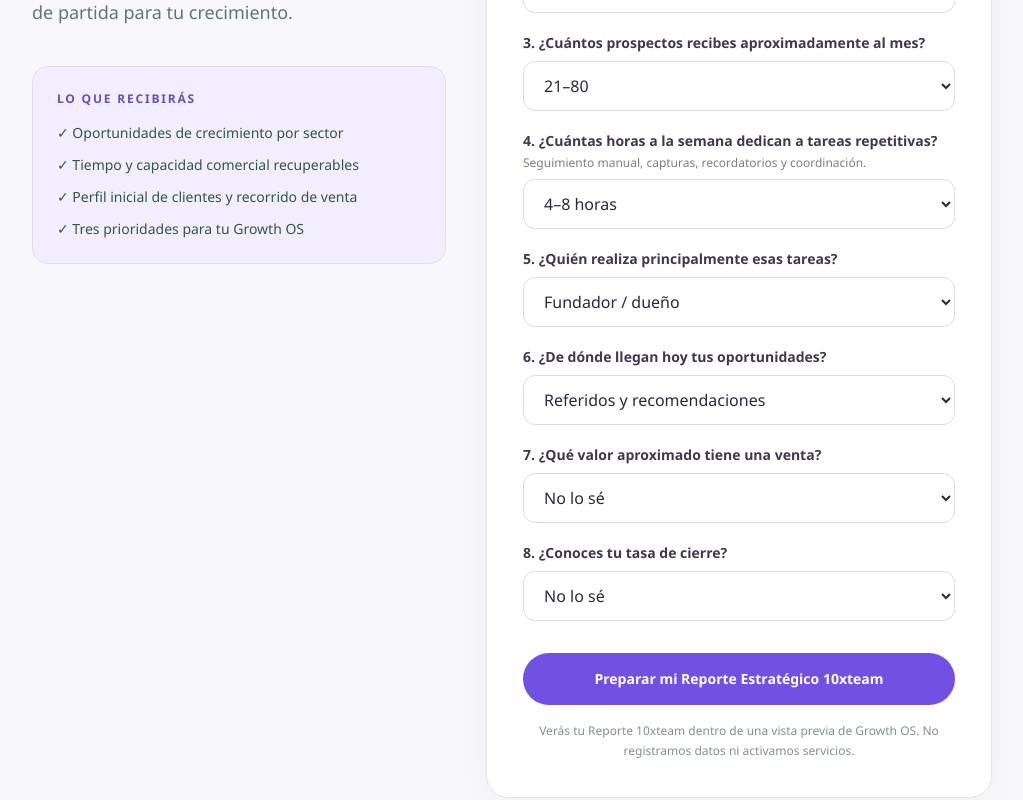
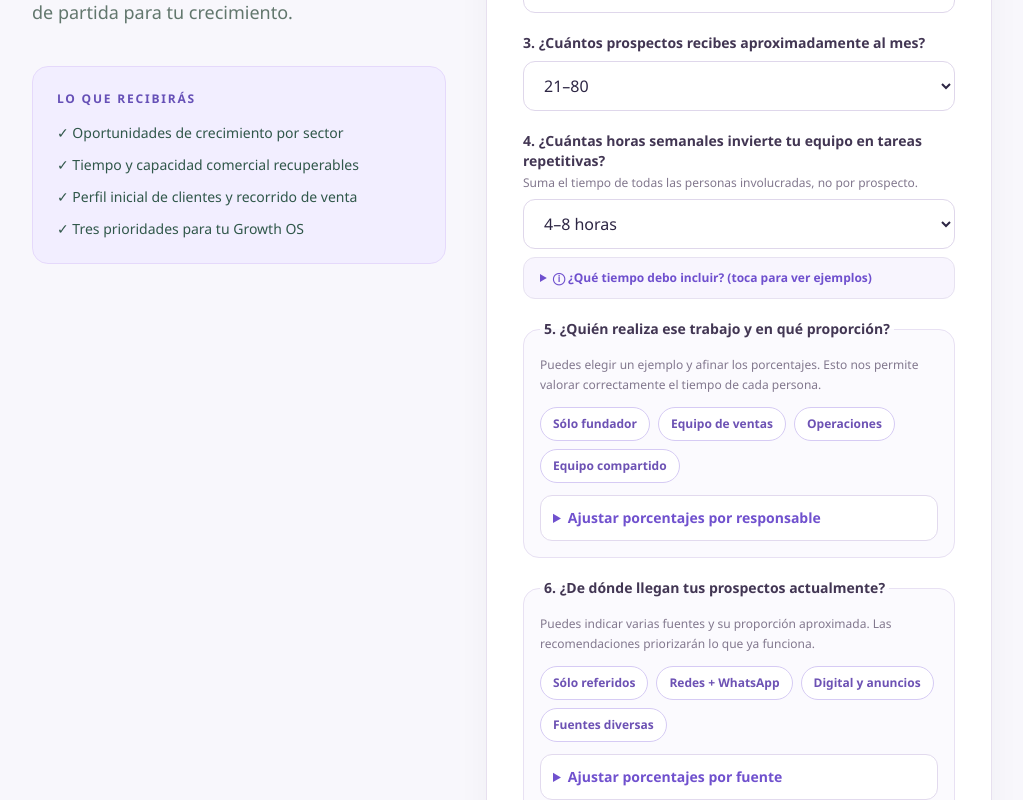
Before and after one commit to frcb79/10xTeam, a Next.js app in the folder growth.10xteam.com/: page /reporte-10x in a window 1280 px wide. Shown: the part 500-1300 px from the top of the page, without its empty margins (128-1151 px from the left). Built offline with nearby package versions, Linux system fonts and the light colour scheme.

Commit message:
feat(growth): deeper business choices, accessible time help, multi-role and channel mix, 9.5s analysis

```diff
--- a/growth.10xteam.com/src/app/reporte-10x/report-experience.tsx
+++ b/growth.10xteam.com/src/app/reporte-10x/report-experience.tsx
@@ -15,20 +15,32 @@ const sectorNames:Record<Sector,string>={
   financiero:"Créditos, seguros y servicios financieros",
   comercio:"Comercio y productos",
   citas:"Servicios que se venden con cita",
-  otros:"Otros negocios"
+  agencias:"Agencias de marketing y servicios digitales",
+  inmobiliario:"Inmobiliarias y asesores de bienes raíces",
+  automotriz:"Agencias, distribuidores y asesores automotrices",
+  salud:"Clínicas, consultorios y bienestar",
+  restaurantes:"Restaurantes, cafeterías y hospitalidad",
+  educacion:"Escuelas, academias y cursos",
+  servicios_locales:"Servicios locales y mantenimiento",
+  otros:"Otro negocio"
 };
 const goalNames:Record<Goal,string>={
   captacion:"Necesito conseguir más prospectos",
   seguimiento:"Quiero que no se pierdan oportunidades",
   eficiencia:"Quiero liberar tiempo del equipo",
-  conversion:"Quiero cerrar más ventas"
+  conversion:"Quiero cerrar más ventas",
+  citas:"Quiero conseguir y confirmar citas",
+  reactivacion:"Quiero recuperar clientes inactivos",
+  contenido:"Quiero mejorar campañas y contenido",
+  calificacion:"Quiero distinguir prospectos de calidad"
 };
 const channelNames:Record<Channel,string>={
   referidos:"Referidos y recomendaciones",
   web:"Sitio web y formularios",
   redes:"Redes sociales",
   whatsapp:"WhatsApp y mensajes",
-  anuncios:"Publicidad",
+  anuncios:"Publicidad pagada",
+  prospeccion:"Prospección directa",
   ninguno:"Todavía no tengo un canal constante"
 };
 const roleNames:Record<Role,string>={
@@ -56,6 +68,57 @@ function Selector<T extends string|number>({title,hint,value,onChange,items}:{
     {items.map(([v,label])=><option key={String(v)} value={v}>{label}</option>)}
   </select>
 </label>;}
+const roleKeys=["fundador","director","ventas","operaciones"] as const;
+const sourceKeys=["referidos","web","redes","whatsapp","anuncios","prospeccion"] as const;
+type SourceKey=typeof sourceKeys[number];
+function redistribute<K extends string>(keys:readonly K[],current:Partial<Record<K,number>>,changed:K,next:number):Record<K,number>{
+  const amount=Math.max(0,Math.min(100,Math.round(next/5)*5));
+  const result={} as Record<K,number>;
+  result[changed]=amount;
+  const others=keys.filter(x=>x!==changed);
+  const rest=100-amount;
+  const weights=others.map(k=>current[k]??0);
+  const total=weights.reduce((a,b)=>a+b,0);
+  let allocated=0;
+  others.forEach((k,i)=>{
+    const portion=i===others.length-1?rest-allocated:
+      total>0?Math.floor(rest*weights[i]/total/5)*5:
+      i===0?rest:0;
+    result[k]=portion;
+    allocated+=portion;
+  });
+  return result;
+}
+function ShareEditor<K extends string>({title,help,keys,labels,mix,onChange,presets}:{
+  title:string;help:string;keys:readonly K[];labels:Record<K,string>;
+  mix:Partial<Record<K,number>>;onChange:(next:Record<K,number>)=>void;
+  presets:Array<{label:string;values:Partial<Record<K,number>>}>;
+}){
+  return <fieldset className="rounded-2xl border border-[#E8E1F3] bg-[#FBFAFE] p-4">
+    <legend className="px-1 text-sm font-semibold text-[#423653]">{title}</legend>
+    <p className="text-xs leading-5 text-[#82788E]">{help}</p>
+    <div className="mt-3 flex flex-wrap gap-2">
+      {presets.map(p=><button type="button" key={p.label} onClick={()=>onChange(Object.fromEntries(keys.map(k=>[k,p.values[k]??0])) as Record<K,number>)}
+        className="rounded-full border border-[#D6CBF4] bg-white px-3 py-2 text-xs font-semibold text-[#6D52B4] hover:bg-[#F2EBFF]">{p.label}</button>)}
+    </div>
+    <details className="mt-3 rounded-xl border border-[#E2DAEE] bg-white p-3">
+      <summary className="cursor-pointer text-sm font-semibold text-[#7051CE]">Ajustar porcentajes por {keys.length===4?"responsable":"fuente"}</summary>
+      <p className="mt-2 text-xs text-[#877C93]">Los porcentajes se distribuyen automáticamente para sumar 100%.</p>
+      <div className="mt-3 space-y-3">
+        {keys.map(k=><label className="grid grid-cols-[minmax(0,1fr)_48px] items-center gap-3" key={k}>
+          <div className="min-w-0">
+            <span className="text-xs font-semibold text-[#443652]">{labels[k]}</span>
+            <input type="range" className="mt-1 block w-full accent-[#7250E4]" min={0} max={100} step={5}
+              aria-label={labels[k]+" porcentaje"} value={mix[k]??0}
+              onChange={e=>onChange(redistribute(keys,mix,k,Number(e.target.value)))}/>
+          </div>
+          <span className="text-right text-xs font-semibold text-[#7050CC]">{mix[k]??0}%</span>
+        </label>)}
+      </div>
+      <div className="mt-4 text-right text-xs font-bold text-[#7250E4]">Total: {keys.reduce((a,k)=>a+(mix[k]??0),0)}%</div>
+    </details>
+  </fieldset>;
+}
 function Kpi({label,value,context,tone}:{
   label:string;value:string;context:string;tone:"teal"|"blue"|"sand"
 }){
@@ -117,7 +180,7 @@ function ProspectReport({input,onEdit}: {input:ReportInput;onEdit:()=>void}){
           <Kpi tone="teal" label="Tiempo que podrías recuperar" value={formatNumber(a.recoveredHoursMonth)+" h/mes"}
             context={"Capacidad para prospección, atención y tareas estratégicas."}/>
           <Kpi tone="blue" label="Valor equivalente de ese tiempo" value={formatMoney(a.capacityValueMonth,input.currency)}
-            context={"Referencia económica del rol: "+roleNames[input.role]+". No es ahorro de nómina automático."}/>
+            context={"Valor de capacidad ponderado entre las personas que hacen esas tareas. No es ahorro de nómina automático."}/>
           <Kpi tone="sand"
             label={zero?"Escenario de primeras ventas":"Posibles ventas adicionales"}
             value={formatMoney(a.grossSalesOpportunityMonth,input.currency)}
@@ -153,7 +216,7 @@ function ProspectReport({input,onEdit}: {input:ReportInput;onEdit:()=>void}){
         <div className="mt-4 rounded-2xl border border-[#DAE8DC] bg-[#F8FCF8] p-5">
           <p className="text-xs font-bold uppercase tracking-[0.14em] text-[#527565]">Canales sugeridos para probar</p>
           <p className="mt-2 text-base font-semibold text-[#392B62]">{report.acquisition}</p>
-          <p className="mt-2 text-xs text-[#607569]">Tu canal declarado: {channelNames[input.channel]}. No se asumen campañas activas ni datos obtenidos de terceros.</p>
+          <p className="mt-2 text-xs text-[#607569]">Fuentes declaradas: {report.channelSummary}. No se asumen campañas activas ni datos de terceros.</p>
         </div>
       </section>
 
@@ -197,7 +260,7 @@ function ProspectReport({input,onEdit}: {input:ReportInput;onEdit:()=>void}){
         <div className="rounded-[1.4rem] border border-[#D5E5D9] bg-[#F2EDF9] p-6 md:p-8">
           <p className="text-xs font-bold uppercase tracking-[0.2em] text-[#23664E]">Capacidad del equipo</p>
           <h3 className="mt-3 text-2xl font-semibold text-[#35294D]">El tiempo del fundador también tiene valor.</h3>
-          <p className="mt-4 text-sm leading-6 text-[#496758]">Si recuperamos {formatNumber(base.recoveredHoursMonth)} horas al mes, el valor equivalente cambia según quién hoy hace ese trabajo.</p>
+          <p className="mt-4 text-sm leading-6 text-[#496758]">Con {formatNumber(base.recoveredHoursMonth)} horas mensuales potencialmente liberables, el valor cambia según quién realiza el trabajo. Tu cálculo pondera la participación de cada rol.</p>
           <div className="mt-5 space-y-3">
             {(["operaciones","ventas","director","fundador"] as const).map(role=>{
               const tariff:Record<Currency,Record<Role,number>>={
@@ -263,22 +326,28 @@ export default function ReportExperience(){
     if(screen!=="analysis")return;
     // Displays actual locally computed result stages; does not claim remote AI.
     const timers=[
-      window.setTimeout(()=>setAnalysisStep(1),350),
-      window.setTimeout(()=>setAnalysisStep(2),760),
-      window.setTimeout(()=>setAnalysisStep(3),1150),
-      window.setTimeout(()=>setScreen("platform"),1750),
+      window.setTimeout(()=>setAnalysisStep(1),2200),
+      window.setTimeout(()=>setAnalysisStep(2),4400),
+      window.setTimeout(()=>setAnalysisStep(3),6800),
+      window.setTimeout(()=>setScreen("platform"),9500),
     ];
     return ()=>timers.forEach(window.clearTimeout);
   },[screen]);
   const set=<K extends keyof ReportInput>(k:K,value:ReportInput[K])=>setInput(v=>({...v,[k]:value}));
   const sales=input.currency==="MXN"?[5000,15000,35000,75000,150000]:[250,900,2500,5000,12000];
+  const setLeads=(v:number)=>setInput(prev=>({
+    ...prev,leads:v,channel:v===0?"ninguno":prev.channel==="ninguno"?"referidos":prev.channel,
+    channelMix:v===0?{}:prev.leads===0?{referidos:100}:prev.channelMix
+  }));
+  const roleMix=input.roleMix??{[input.role]:100};
+  const channelMix=input.channelMix??(input.channel==="ninguno"?{}:{[input.channel]:100});
   if(screen==="platform")return <PlatformPreview input={input} report={
     <ProspectReport input={input} onEdit={()=>{setScreen("questions");window.scrollTo(0,0);}}/>
   }/>;
   if(screen==="analysis")return <div className="flex min-h-screen items-center justify-center bg-[#F8F7FC] px-5 text-[#28213F]">
     <main className="w-full max-w-xl rounded-3xl border border-[#E5DDF4] bg-white p-8 shadow-[0_22px_80px_#62558C11] md:p-11" role="status" aria-live="polite">
       <div className="inline-flex rounded-xl bg-[#241E3D] px-4 py-2">
-        <Image src="/Logo_10xteam.png" alt="10xteam" width={124} height={48} className="h-9 w-auto object-contain"/>
+        <Image src="/Logo_10xteam.png" alt="10xteam" width={124} height={48} className="h-9 w-auto object-contain mix-blend-screen"/>
       </div>
       <p className="mt-8 text-xs font-bold uppercase tracking-[0.2em] text-[#7859C8]">Preparando tu experiencia</p>
       <h1 className="mt-3 text-3xl font-semibold tracking-tight">Tu negocio, visto desde otra perspectiva.</h1>
@@ -309,7 +378,7 @@ export default function ReportExperience(){
     <header className="border-b border-[#E4E8E0] bg-white/90">
       <div className="mx-auto flex max-w-6xl flex-wrap items-center justify-between gap-3 px-5 py-5 md:px-8">
         <Link href="/" className="flex items-center gap-3">
-          <span className="rounded-xl bg-[#231B3B] px-3 py-1.5"><Image src="/Logo_10xteam.png" alt="10xteam" width={128} height={50} className="h-8 w-auto object-contain" priority/></span>
+          <span className="rounded-xl bg-black px-3 py-1.5"><Image src="/Logo_10xteam.png" alt="10xteam" width={128} height={50} className="h-8 w-auto object-contain mix-blend-screen" priority/></span>
           <span className="text-xs font-semibold uppercase tracking-[0.12em] text-[#806E9A]">Growth OS</span>
         </Link>
         <span className="text-xs font-medium text-[#6A7F73]">Análisis inicial · Sin registro ni compromiso</span>
@@ -352,13 +421,44 @@ export default function ReportExperience(){
             <Selector title="2. ¿Qué te gustaría mejorar primero?" value={input.goal}
               onChange={v=>set("goal",v)} items={Object.entries(goalNames) as [Goal,string][]}/>
             <Selector title="3. ¿Cuántos prospectos recibes aproximadamente al mes?" value={input.leads}
-              onChange={v=>set("leads",v)} items={[[0,"Todavía no tengo prospectos"],[10,"1–20"],[50,"21–80"],[125,"81–200"],[300,"Más de 200"]]}/>
-            <Selector title="4. ¿Cuántas horas a la semana dedican a tareas repetitivas?" hint="Seguimiento manual, capturas, recordatorios y coordinación." value={input.manualHoursWeek}
-              onChange={v=>set("manualHoursWeek",v)} items={[[2,"1–3 horas"],[6,"4–8 horas"],[12,"9–15 horas"],[20,"Más de 15 horas"]]}/>
-            <Selector title="5. ¿Quién realiza principalmente esas tareas?" value={input.role}
-              onChange={v=>set("role",v)} items={Object.entries(roleNames) as [Role,string][]}/>
-            <Selector title="6. ¿De dónde llegan hoy tus oportunidades?" value={input.channel}
-              onChange={v=>set("channel",v)} items={Object.entries(channelNames) as [Channel,string][]}/>
+              onChange={setLeads} items={[[0,"Todavía no tengo prospectos"],[10,"1–20"],[50,"21–80"],[125,"81–200"],[300,"Más de 200"]]}/>
+            <div>
+              <Selector title="4. ¿Cuántas horas semanales invierte tu equipo en tareas repetitivas?" hint="Suma el tiempo de todas las personas involucradas, no por prospecto." value={input.manualHoursWeek}
+                onChange={v=>set("manualHoursWeek",v)} items={[[0,"Casi nada"],[2,"1–3 horas"],[6,"4–8 horas"],[12,"9–15 horas"],[20,"16–25 horas"],[35,"Más de 25 horas"]]}/>
+              <details className="mt-2 rounded-xl border border-[#E7E2F1] bg-[#F8F5FE] px-4 py-3 text-xs text-[#766A89]">
+                <summary className="cursor-pointer font-semibold text-[#6F50CE]">ⓘ ¿Qué tiempo debo incluir? (toca para ver ejemplos)</summary>
+                <p className="mt-2 leading-5">Incluye copiar datos entre sistemas, revisar leads, asignar responsables,
+                preparar reportes, agendar manualmente, recordar seguimientos o responder preguntas repetidas.
+                Ejemplo: dos personas que invierten 3 horas cada una = 6 horas semanales. No incluyas el tiempo de
+                vender o atender personalmente que quieras conservar.</p>
+              </details>
+            </div>
+            <ShareEditor<Role> title="5. ¿Quién realiza ese trabajo y en qué proporción?"
+              help="Puedes elegir un ejemplo y afinar los porcentajes. Esto nos permite valorar correctamente el tiempo de cada persona."
+              keys={roleKeys} labels={roleNames} mix={roleMix}
+              onChange={mix=>setInput(v=>({...v,roleMix:mix,role:roleKeys.find(k=>mix[k]===Math.max(...Object.values(mix)))??"fundador"}))}
+              presets={[
+                {label:"Sólo fundador",values:{fundador:100}},
+                {label:"Equipo de ventas",values:{ventas:100}},
+                {label:"Operaciones",values:{operaciones:100}},
+                {label:"Equipo compartido",values:{fundador:25,director:25,ventas:25,operaciones:25}},
+              ]}/>
+            {input.leads===0?
+              <div className="rounded-xl border border-[#E0D6F3] bg-[#F8F4FF] p-4 text-sm text-[#66507C]">
+                <p className="font-semibold">6. Tu primera fuente de prospectos todavía está por definir.</p>
+                <p className="mt-2 text-xs leading-5">Al no recibir prospectos, no tiene sentido inventar porcentajes. Tu reporte presentará una estrategia de captación inicial.</p>
+              </div>:
+              <ShareEditor<SourceKey> title="6. ¿De dónde llegan tus prospectos actualmente?"
+                help="Puedes indicar varias fuentes y su proporción aproximada. Las recomendaciones priorizarán lo que ya funciona."
+                keys={sourceKeys} labels={channelNames} mix={channelMix}
+                onChange={mix=>setInput(v=>({...v,channelMix:mix,channel:sourceKeys.find(k=>mix[k]===Math.max(...Object.values(mix)))??"referidos"}))}
+                presets={[
+                  {label:"Sólo referidos",values:{referidos:100}},
+                  {label:"Redes + WhatsApp",values:{redes:50,whatsapp:50}},
+                  {label:"Digital y anuncios",values:{web:30,redes:30,anuncios:40}},
+                  {label:"Fuentes diversas",values:{referidos:25,web:20,redes:20,whatsapp:20,anuncios:10,prospeccion:5}}
+                ]}/>
+            }
             <Selector title="7. ¿Qué valor aproximado tiene una venta?" value={input.avgSale??"unknown"}
               onChange={v=>set("avgSale",v==="unknown"?null:Number(v))}
               items={[["unknown","No lo sé"],...sales.map(v=>[v,formatMoney(v,input.currency)])] as [number|string,string][]}/>
```
